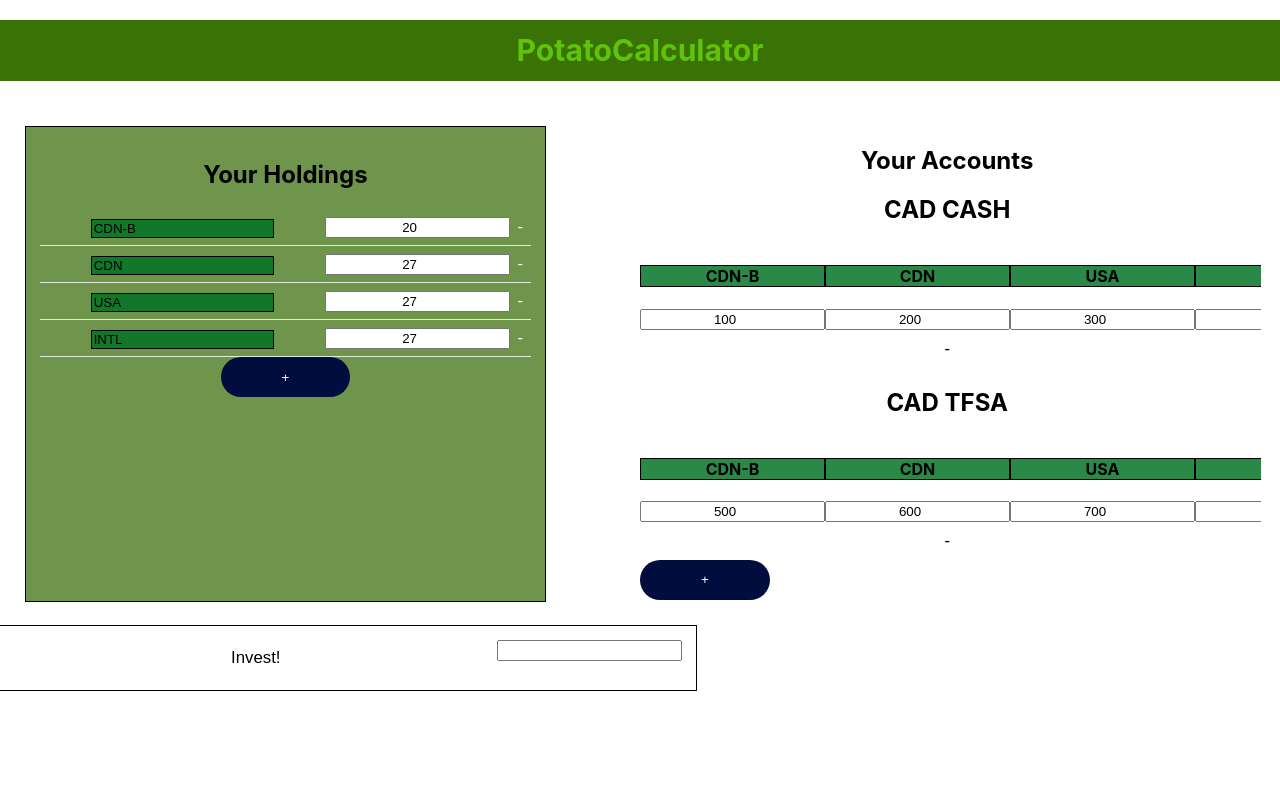
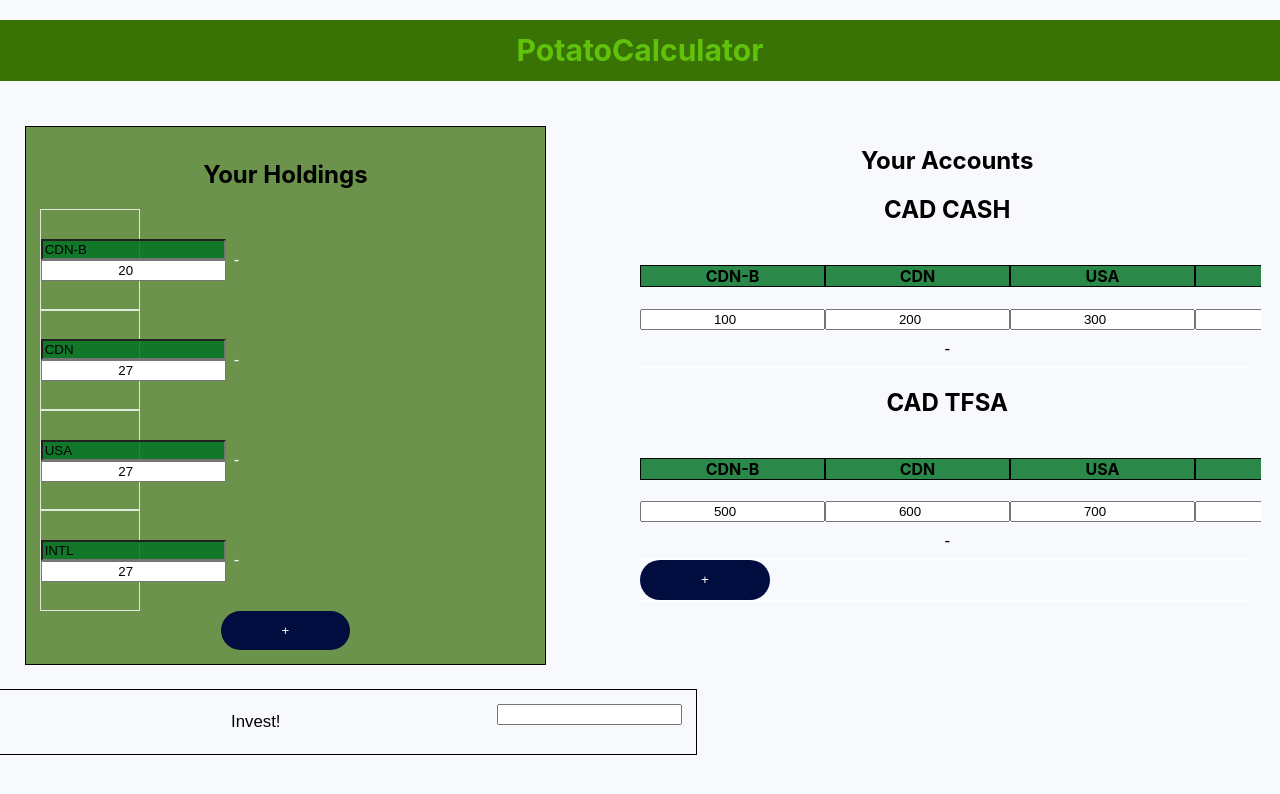
Before and after one commit to nikolamarunic/potatocalculator, a React (Create React App) app: page / in a window 1280 px wide. Shown: the top 794 px of the page. Built offline with nearby package versions, Linux system fonts and the light colour scheme.

Commit message:
changed a few css elements and edited index.html to set the background color of the app to a light grey

```diff
--- a/public/index.html
+++ b/public/index.html
@@ -26,7 +26,7 @@
     -->
     <title>Potato Calculator</title>
   </head>
-  <body>
+  <body style="background-color: #f7f9fc">
     <noscript>You need to enable JavaScript to run this app.</noscript>
     <div id="root"></div>
     <!--
--- a/src/Components/AccountEntry/AccountEntry.css
+++ b/src/Components/AccountEntry/AccountEntry.css
@@ -29,7 +29,7 @@
   clear: both;
 }
 
-.stockName {
+.name {
   background-color: rgba(2, 114, 36, 0.836);
   border: 1px solid black;
 }
--- a/src/Components/AccountEntry/AccountEntry.js
+++ b/src/Components/AccountEntry/AccountEntry.js
@@ -25,7 +25,7 @@ class AccountEntry extends React.Component {
     return (
       <div className="AccountEntry">
         <div className="Account-information">
-          <h4  type= 'text' className="stockName">{this.props.name}</h4>
+          <h4  type= 'text' className="name">{this.props.name}</h4>
           <input key={this.key} type='number' value = {this.props.value} className="value" onChange = {this.handleAmountChange}></input>
         </div>
       </div>
--- a/src/Components/App/App.css
+++ b/src/Components/App/App.css
@@ -20,7 +20,7 @@
   color: #61dafb;
 }
 
-h1 {
+h1 { /* header ?*/
   padding: .77rem 0;
   background-color: #397306;
   text-align: center;
@@ -37,7 +37,6 @@ h2 {
   height: 100%;
   width: 100%;
   padding: 0 17% 10% 17%;
-  background-color: #282c34;
   background-size: cover;
   background-position: center;
   background-repeat: no-repeat;
@@ -57,4 +56,6 @@ h2 {
   display: flex;
   justify-content: space-between;
   padding:2%;
+  background-color: #f7f9fc;
+
 }
--- a/src/Components/HoldingsList/HoldingsList.css
+++ b/src/Components/HoldingsList/HoldingsList.css
@@ -1,4 +1,5 @@
 .HoldingsList {
   width: 100%;
   text-align: center;
+  display: table;
 }
--- a/src/Components/Stock/Stock.css
+++ b/src/Components/Stock/Stock.css
@@ -1,7 +1,14 @@
 .Stock {
   display: flex;
   align-items: center;
-  border-bottom: 1px solid rgba(256, 256, 256, 0.8);
+  border: 1px solid rgba(256, 256, 256, 0.8);
+  width: 20%;
+}
+
+.Stock:after {
+  content: "";
+  display: block;
+  padding-bottom: 100%;
 }
 
 .Stock-action {
@@ -43,4 +50,10 @@
 
 .stockName {
   background-color: rgba(2, 114, 36, 0.836);
+  /* text-align: center;
+  border-radius: 20px;
+  padding: 20px;
+  width: 150px;
+  height: 15px;
+  font-size: 1.15rem; */
 }
```
Also changed, not shown: package.json (+6 -1 lines), 1 other file (tests, documents, lock files or other folders).
